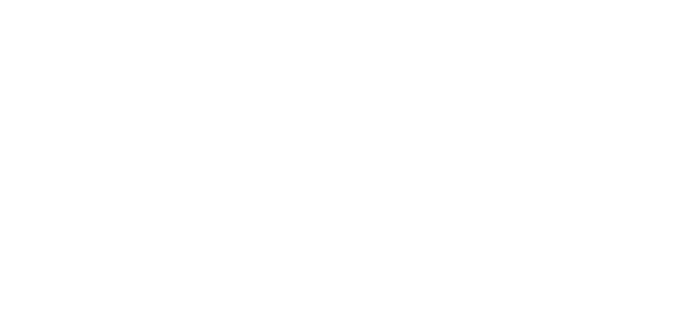
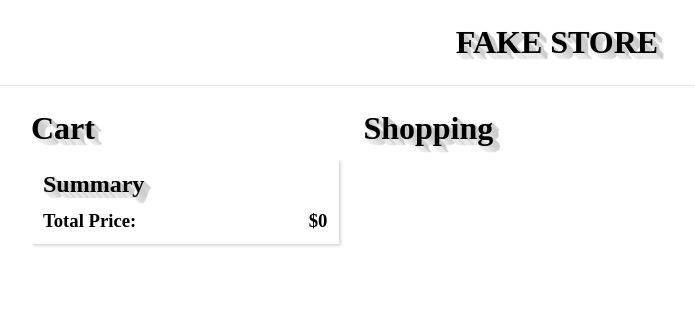
Before and after one commit to M-0923/wad203-mid-term-project-fake-store-snowperson, a website built with Vite: page src/index.html in a window 1280 px wide. Shown: the whole page, without its empty margins (83-778 px from the left). Built offline with nearby package versions, Linux system fonts and the light colour scheme; data requests are answered from the project's data file.

Commit message:
feat: add base HTML elements for initial page layout

```diff
--- a/src/index.html
+++ b/src/index.html
@@ -7,7 +7,31 @@
     <title>Fake Store</title>
   </head>
   <body>
-    <div id="app"></div>
+    <div id="app">
+      <header class="header">
+        <h1>Fake Store</h1>
+      </header>
+      <main>
+        <div class="shop">
+          <h1>Shopping</h1>
+          <ul class="products"></ul>
+        </div>
+        <div class="cart">
+          <h1>Cart</h1>
+
+          <div class="cart__summary">
+            <h2>Summary</h2>
+
+            <div class="cart__total-price">
+              <h3>Total Price:</h3>
+              <h3 id="total-price">$0</h3>
+            </div>
+          </div>
+          <ul class="cart-items"></ul>
+        </div>
+      </main>
+    </div>
+
     <template id="product-template">
       <li class="product">
         <div class="product__img">
```
